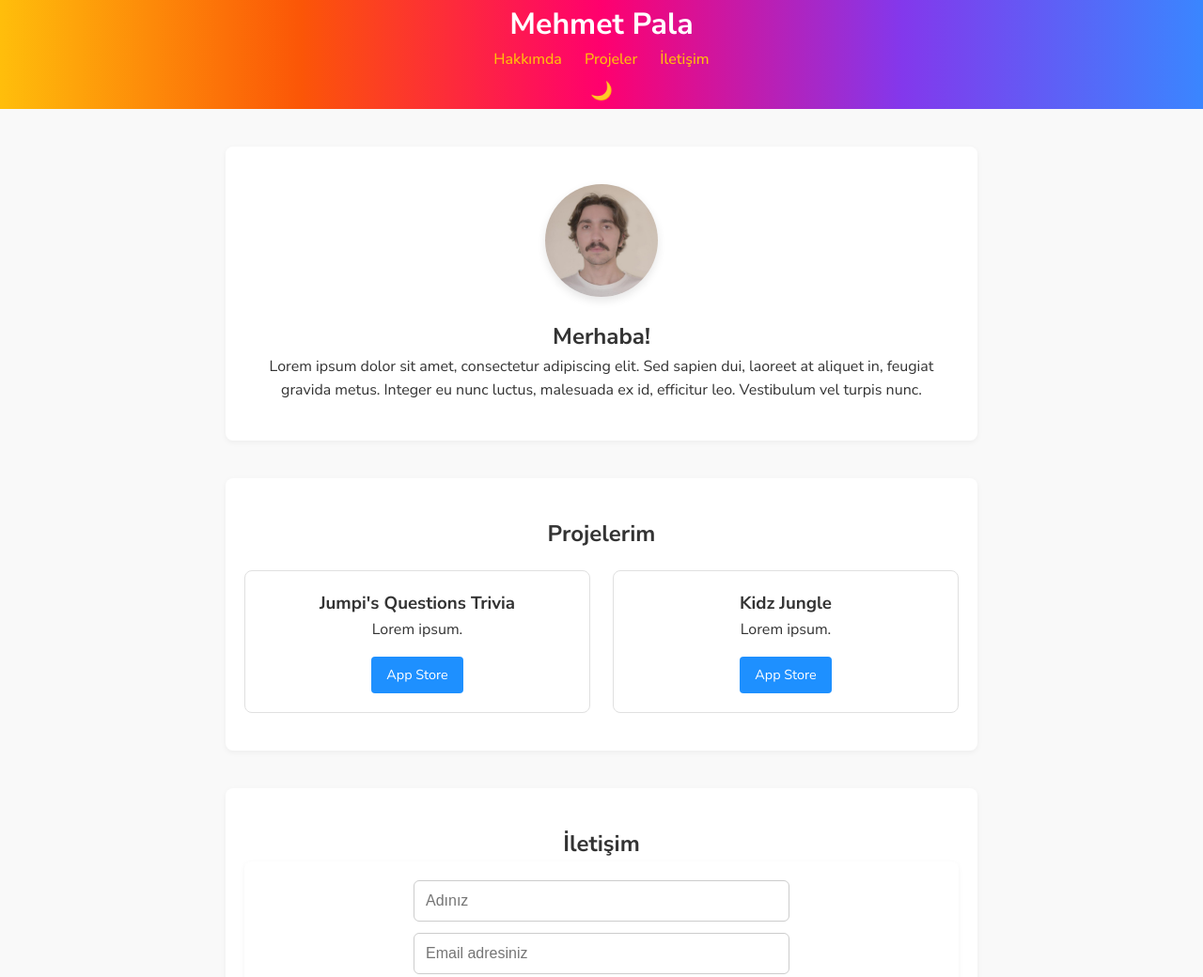
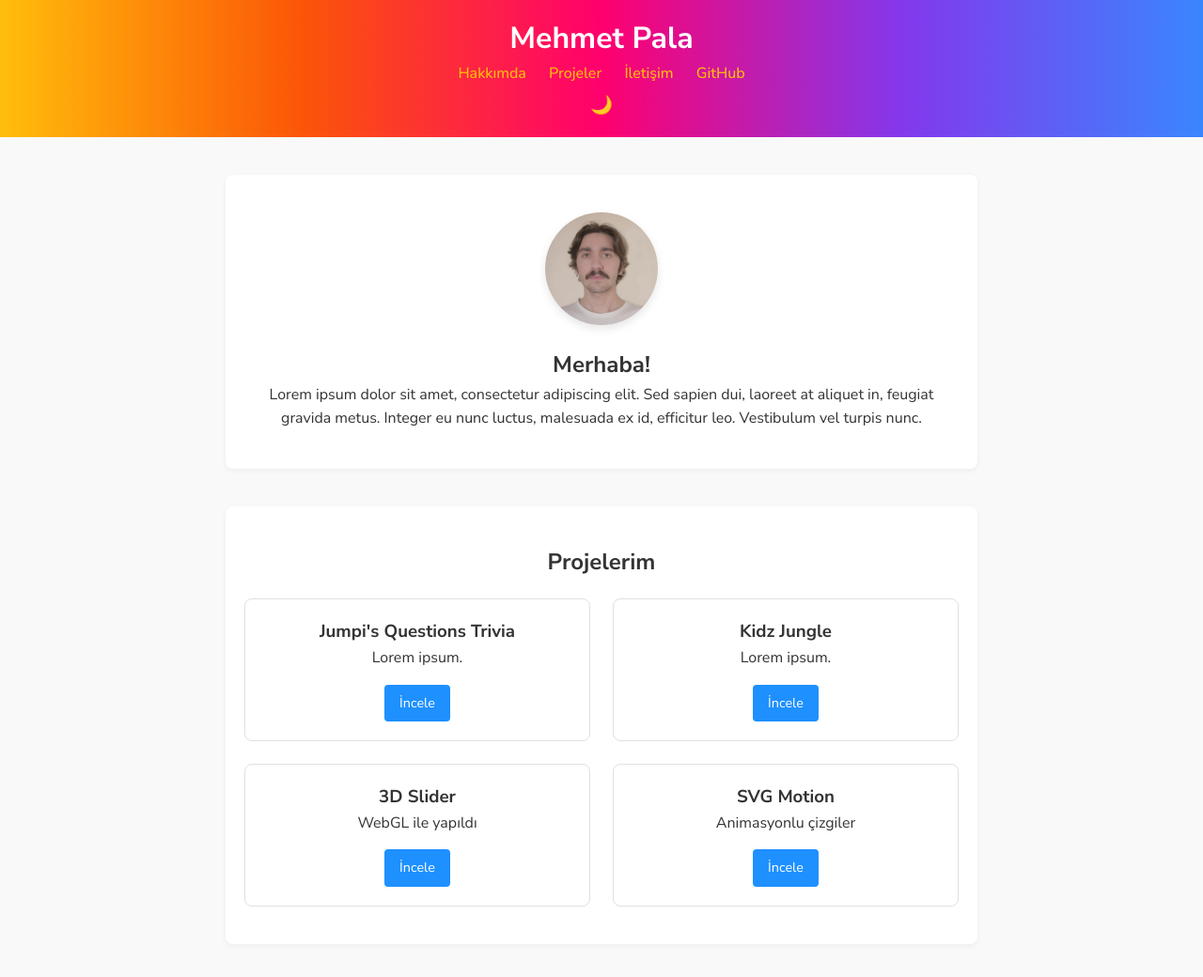
Before and after one commit to CosmicMass/my-first-webpage, a plain HTML site: page index.html in a window 1280 px wide. Shown: the top 1040 px of the page at 94% size. Drawn offline with Linux system fonts and the light colour scheme.

Commit message:
minor fixes and GitHub section at header added

```diff
--- a/index.html
+++ b/index.html
@@ -10,47 +10,27 @@
   <link href="https://fonts.googleapis.com/css2?family=Nunito+Sans:ital,opsz,wght@0,6..12,200..1000;1,6..12,200..1000&display=swap" rel="stylesheet">
 </head>
 <body class="nunito-sans-font">
-  <header >
+  <header>
     <h1>Mehmet Pala</h1>
     <nav>
       <a href="#about">Hakkımda</a>
       <a href="#projects">Projeler</a>
       <a href="#contact">İletişim</a>
+      <a href="https://github.com/CosmicMass" target="_blank" id="github-link">GitHub</a>
     </nav>
-    <button id="dark-toggle" aria-label="Işığı kapat">
-      🌙
-    </button>
+    <button id="dark-toggle" aria-label="Işığı kapat">🌙</button>
   </header>
 
   <section id="about">
     <img src="assets/profil.jpg" alt="Profil Fotoğrafı">
     <h2>Merhaba!</h2>
-    <p>Lorem ipsum dolor sit amet, consectetur adipiscing elit. Sed sapien dui, laoreet at aliquet in, feugiat gravida metus. Integer eu nunc luctus, malesuada ex id, efficitur leo. Vestibulum vel turpis nunc. </p>
+    <p>Lorem ipsum dolor sit amet, consectetur adipiscing elit. Sed sapien dui, laoreet at aliquet in, feugiat gravida metus. Integer eu nunc luctus, malesuada ex id, efficitur leo. Vestibulum vel turpis nunc.</p>
   </section>
 
   <section id="projects">
     <h2>Projelerim</h2>
-    <div class="project-list">
-
-      <!-- 1. Proje Kartı -->
-      <div class="project-card">
-        <h3>Jumpi's Questions Trivia</h3>
-        <p>Lorem ipsum.</p>
-        <!-- Linkler -->
-        <div class="project-links">
-          <a href="https://apps.apple.com/tr/app/jumpis-questions-kids-trivia/id6463607047" target="_blank">App Store</a>
-        </div>
-      </div>
-
-      <!-- Kidz Jungle Projesi -->
-      <div class="project-card">
-        <h3>Kidz Jungle</h3>
-        <p>Lorem ipsum.</p>
-        <div class="project-links">
-          <a href="https://apps.apple.com/tr/app/kidzjungle-educational-videos/id1541521199" target="_blank">App Store</a>
-        </div>
-      </div>
-    </div>
+    <!-- JS will populate this container -->
+    <div id="project-list" class="project-list"></div>
   </section>
 
   <section id="contact">
--- a/script.js
+++ b/script.js
@@ -1,28 +1,48 @@
-// Contact form submission handling
-document.getElementById('contact-form').addEventListener('submit', function (e) {
-    e.preventDefault();
+const projects = [
+  { title: "Jumpi's Questions Trivia", desc: "Lorem ipsum.", url: "https://apps.apple.com/tr/app/jumpis-questions-kids-trivia/id6463607047" },
+  { title: "Kidz Jungle", desc: "Lorem ipsum.", url: "https://apps.apple.com/tr/app/kidzjungle-educational-videos/id1541521199" },
+  { title: "3D Slider", desc: "WebGL ile yapıldı", url: "#" },
+  { title: "SVG Motion", desc: "Animasyonlu çizgiler", url: "#" }
+];
 
-    const name = document.getElementById('name').value.trim();
-    const email = document.getElementById('email').value.trim();
-    const message = document.getElementById('message').value.trim();
+function renderProjects() {
+  const projectContainer = document.getElementById('project-list');
+  projectContainer.innerHTML = '';
+  projects.forEach(p => {
+    const card = document.createElement('div');
+    card.className = 'project-card';
+    card.innerHTML = `
+      <h3>${p.title}</h3>
+      <p>${p.desc}</p>
+      <div class="project-links">
+        <a href="${p.url}" target="_blank">İncele</a>
+      </div>
+    `;
+    projectContainer.appendChild(card);
+  });
+}
 
-    const output = document.getElementById('form-response');
-    output.innerHTML = `<p>Teşekkürler, ${name}! Mesajınız alındı.</p>`;
+// Initialize projects
+renderProjects();
 
-    this.reset();
+// Contact form handling
+const form = document.getElementById('contact-form');
+form.addEventListener('submit', function(e) {
+  e.preventDefault();
+  const name = document.getElementById('name').value.trim();
+  document.getElementById('form-response').innerHTML = `<p>Teşekkürler, ${name}! Mesajınız alındı.</p>`;
+  this.reset();
 });
 
-// Dark mode toggle functionality
+// Dark mode toggle
 const darkToggle = document.getElementById('dark-toggle');
+if (localStorage.getItem('theme') === 'dark') {
+  document.body.classList.add('dark');
+  darkToggle.textContent = '☀️';
+}
 
 darkToggle.addEventListener('click', () => {
   const isDark = document.body.classList.toggle('dark');
-
-  if (isDark) {
-    // Karanlık moda geçildi → Güneş ikonu ve metin "Işığı aç"
-    darkToggle.textContent = '☀️';
-  } else {
-    // Aydınlık moda geçildi → Ay ikonu ve metin "Işığı kapat"
-    darkToggle.textContent = '🌙';
-  }
+  localStorage.setItem('theme', isDark ? 'dark' : 'light');
+  darkToggle.textContent = isDark ? '☀️' : '🌙';
 });
--- a/style.css
+++ b/style.css
@@ -34,9 +34,6 @@ body.dark {
   --text-color: #e0e0e0;
 }
 
-/*==================
-  Genel Sıfırlama ve Temel Ayarlar
-===================*/
 * {
   box-sizing: border-box;
   margin: 0;
@@ -49,7 +46,7 @@ body {
   color: var(--text-color);
 }
 
-/*========= DARK MODE TOGGLE BUTTON =========*/
+/*Dark Mode toggle button*/
 #dark-toggle {
   background: transparent;
   border: none;
@@ -60,25 +57,23 @@ body {
   border-radius: 4px;
   transition: background 0.3s, transform 0.2s;
 }
-
-/* Hover’da hafif hacim ve arka plan vurgusu */
 #dark-toggle:hover {
   background: rgba(255, 255, 255, 0.2);
   transform: scale(1.05);
 }
 
 /*==================
-  Header ve Navigasyon
+  Header and Navigation
 ===================*/
 header {
   background: var(--gradient-right);
   color: white;
-  padding: 15dpx;
+  padding: 15px;
   text-align: center;
 }
 nav a {
   color: var(--amber);
-  margin: 0 10px;
+  margin: 10px;
   text-decoration: none;
   font-weight: 500;
   transition: color 0.3s ease;
@@ -89,7 +84,7 @@ nav a:hover {
 }
 
 /*==================
-  Bölümler Ortak Stil
+  Sections Style
 ===================*/
 section {
   background-color: var(--background-card);
@@ -102,7 +97,7 @@ section {
 }
 
 /*==================
-  Profil Fotoğrafı
+  Profile Picture
 ===================*/
 img {
   width: 120px;
@@ -114,7 +109,7 @@ img {
 }
 
 /*==================
-  Projeler Bölümü
+  Project Section
 ===================*/
 .project-list {
   display: grid;
@@ -134,9 +129,6 @@ img {
   box-shadow: 0 4px 12px rgba(0,0,0,0.1);
 }
 
-/*==================
-  Proje Linkleri (Buton Görünümü)
-===================*/
 .project-links {
   margin-top: 15px;
   display: flex;
@@ -158,9 +150,8 @@ img {
 }
 
 /*==================
-  İletişim Formu (Dikey ve Orantılı)
+  Contanct Form
 ===================*/
-/* Form’u ID üzerinden seçiyoruz */
 #contact-form {
   display: flex;
   flex-direction: column;
@@ -172,8 +163,8 @@ img {
   box-shadow: 0 2px 6px rgba(0,0,0,0.05);
 }
 
-/* Tüm input ve textarea blok seklinde, eşit genişlik */
 #contact-form input,
+
 #contact-form textarea {
   width: 100%;
   max-width: 400px;
@@ -186,12 +177,11 @@ img {
 
 #contact-form textarea {
   min-height: 120px;
-  resize: vertical;   /* Yalnızca dikey yeniden boyutlandırmaya izin verir */
+  resize: vertical;
 }
 
-/* Gönder butonu */
 #contact-form button {
-  width: auto;        /* İçeriğe göre genişlesin */
+  width: auto;
   padding: 12px 24px;
   background-color: var(--accent-color);
   color: #fff;
@@ -201,14 +191,12 @@ img {
   transition: background 0.3s ease, transform 0.2s ease;
 }
 
-/* Buton hover efekti */
 #contact-form button:hover {
   background-color: #e64a19;
   transform: scale(1.02);
 }
-/*==================
-  Footer
-===================*/
+
+
 footer {
   text-align: center;
   padding: 20px;
```
